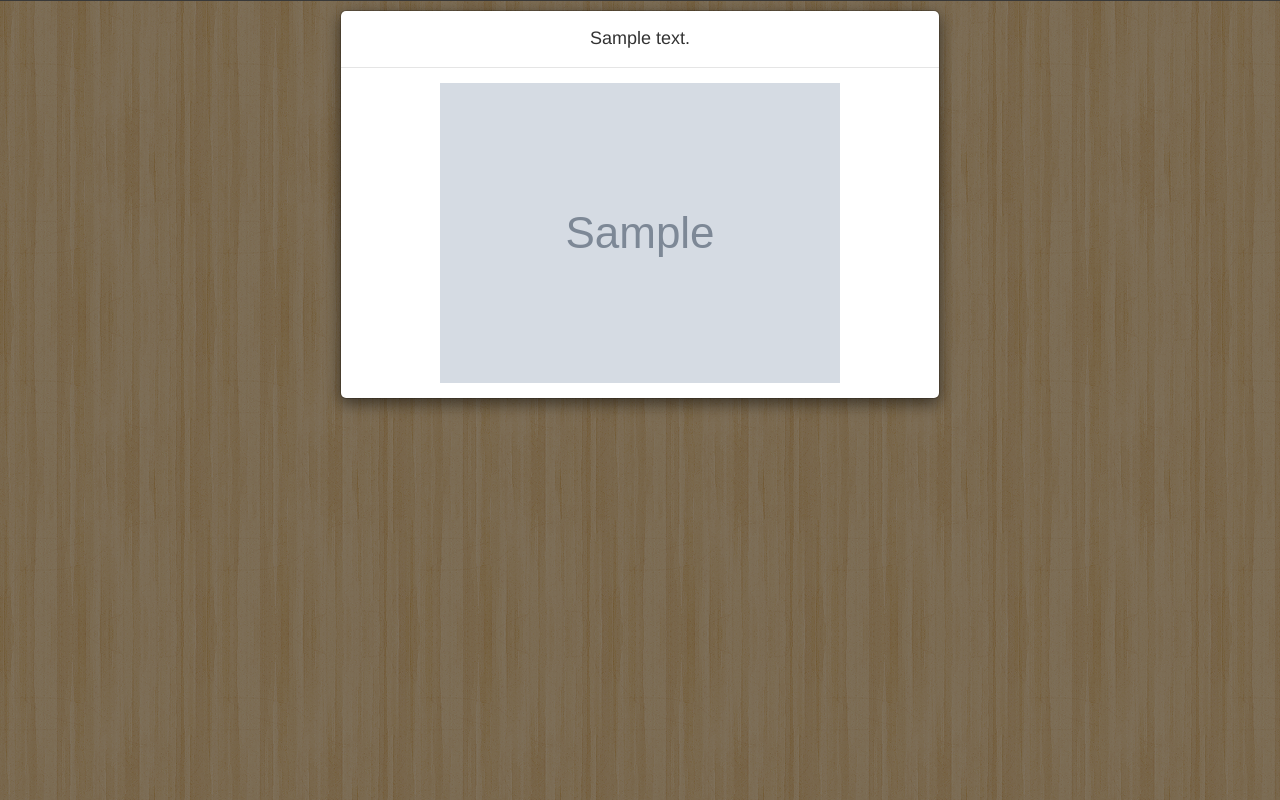
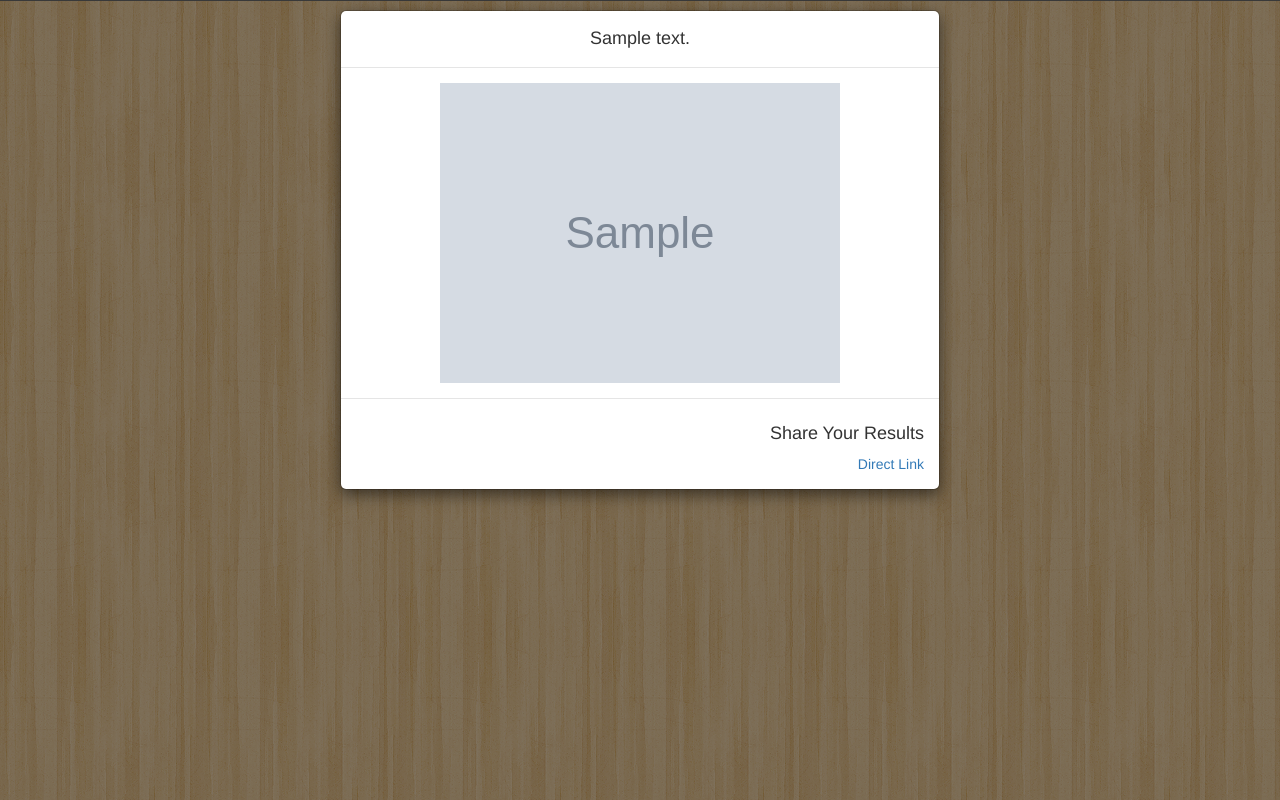
Before and after one commit to nomadmtb/areyoutheninja, a Django app: template ninja/templates/ninja_past.html in a window 1280 px wide. Run offline with Django 3.2, Linux system fonts and the light colour scheme; the template is opened without the code that fills it: values that come from a table or form of the project are taken from there, others are empty; tables that the repository leaves empty hold one stand-in row (values such as "Sample post"); grey boxes marked "Sample" are stand-in pictures; parts of the project's set-up code (start-up, migrations or seed data) failed here and were passed over; some libraries are stand-ins or nearby versions.

Commit message:
adding facebook to the ninja_past

```diff
--- a/ninja/templates/_base.html
+++ b/ninja/templates/_base.html
@@ -10,6 +10,8 @@
       <link href="https://maxcdn.bootstrapcdn.com/bootstrap/3.3.6/css/bootstrap.min.css" rel="stylesheet" type="text/css">
       <link rel="stylesheet" type="text/css" href="/static/css/ninja.css">
       <title>AYTN?</title>
+      {% block optional_headers %}
+      {% endblock %}
    </head>
 
    <body>
--- /dev/null
+++ b/ninja/templates/facebook_share.html
@@ -0,0 +1,8 @@
+<div id="fb-root"></div>
+<script>(function(d, s, id) {
+  var js, fjs = d.getElementsByTagName(s)[0];
+  if (d.getElementById(id)) return;
+  js = d.createElement(s); js.id = id;
+  js.src = "//connect.facebook.net/en_US/sdk.js#xfbml=1&version=v2.5";
+  fjs.parentNode.insertBefore(js, fjs);
+}(document, 'script', 'facebook-jssdk'));</script>
--- a/ninja/templates/index.html
+++ b/ninja/templates/index.html
@@ -31,7 +31,7 @@
          </div>
          <div class="modal-body">
             <video autoplay="" loop="" muted="" height="270">
-               <source type="video/webm" src="http://127.0.0.1:8000/static/img/loading.webm">
+               <source type="video/webm" src="/static/img/loading.webm">
             </video>
          </div>
       </div>
--- a/ninja/templates/ninja_past.html
+++ b/ninja/templates/ninja_past.html
@@ -1,6 +1,17 @@
 {% extends "_base.html" %}
 
+
+{% block optional_headers %}
+<meta property="og:url"           content="http://areyouthe.ninja/ninja/{{ ninja_result.uuid }}" />
+<meta property="og:type"          content="website" />
+<meta property="og:title"         content="Are You The Ninja?" />
+<meta property="og:description"   content="Test yourself to see if you are the all-powerful ninja/" />
+<meta property="og:image"         content="http://www.your-domain.com/path/image.jpg" />
+{% endblock %}
+
 {% block content %}
+
+{% include "facebook_share.html" %}
 <div id="wrapper">
 
    <div id="messages">
@@ -33,6 +44,11 @@
          <div class="modal-body" id="result_body">
             <a href="{{ ninja_result.image }}" target="_blank"><img id="result_image" src="{{ ninja_result.image }}"></a>
          </div>
+         <div class="modal-footer">
+            <h4>Share Your Results</h4>
+            <a href="/ninja/{{ ninja_result.uuid }}" target="_blank">Direct Link</a>
+            <div class="fb-share-button" data-href="http://areyouthe.ninja/ninja/{{ ninja_result.uuid }}" data-layout="button"></div>
+         </div>
       </div>
    </div>
 </div>
--- a/static/js/ninja.js
+++ b/static/js/ninja.js
@@ -7,6 +7,10 @@ var result_template = `
 </div>
 <div class="modal-body" id="result_body">
 <a href="{{ image_url }}" target="_blank"><img id="result_image" src="{{ image_url }}"></a>
+</div>
+<div class="modal-footer">
+<h4>Share Your Results</h4>
+<a href="/ninja/{{ uuid }}" target="_blank">Direct Link</a>
 </div>
 </div>
 `;
@@ -43,6 +47,7 @@ function applyData(data) {
    var dest = $("#result_wrapper");
    var formatted_data = result_template.replace(/{{ result_message }}/g, data["result_message"]);
    formatted_data = formatted_data.replace(/{{ image_url }}/g, data["image_url"]);
+   formatted_data = formatted_data.replace(/{{ uuid }}/g, data["uuid"]);
 
    console.log(formatted_data);
 
```
